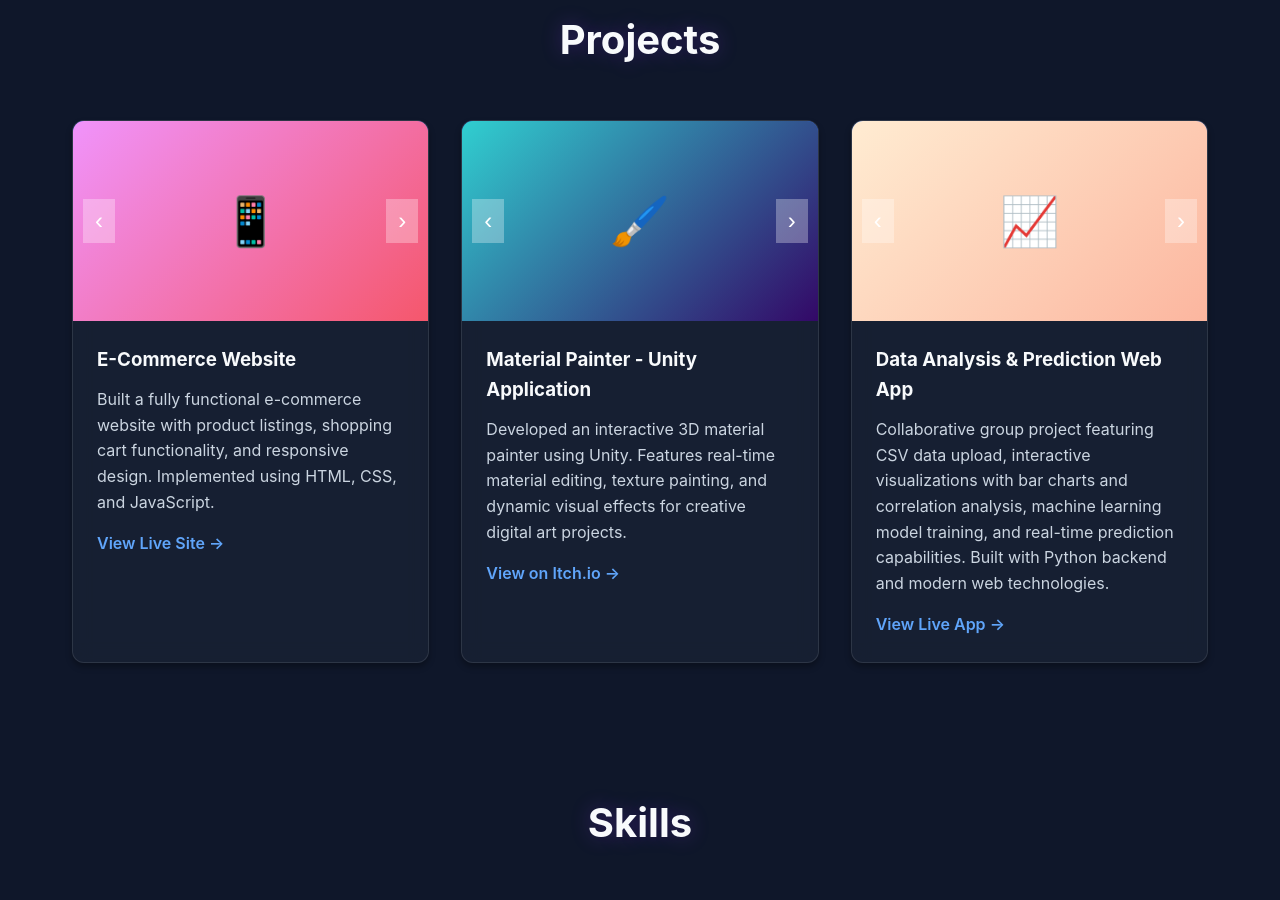
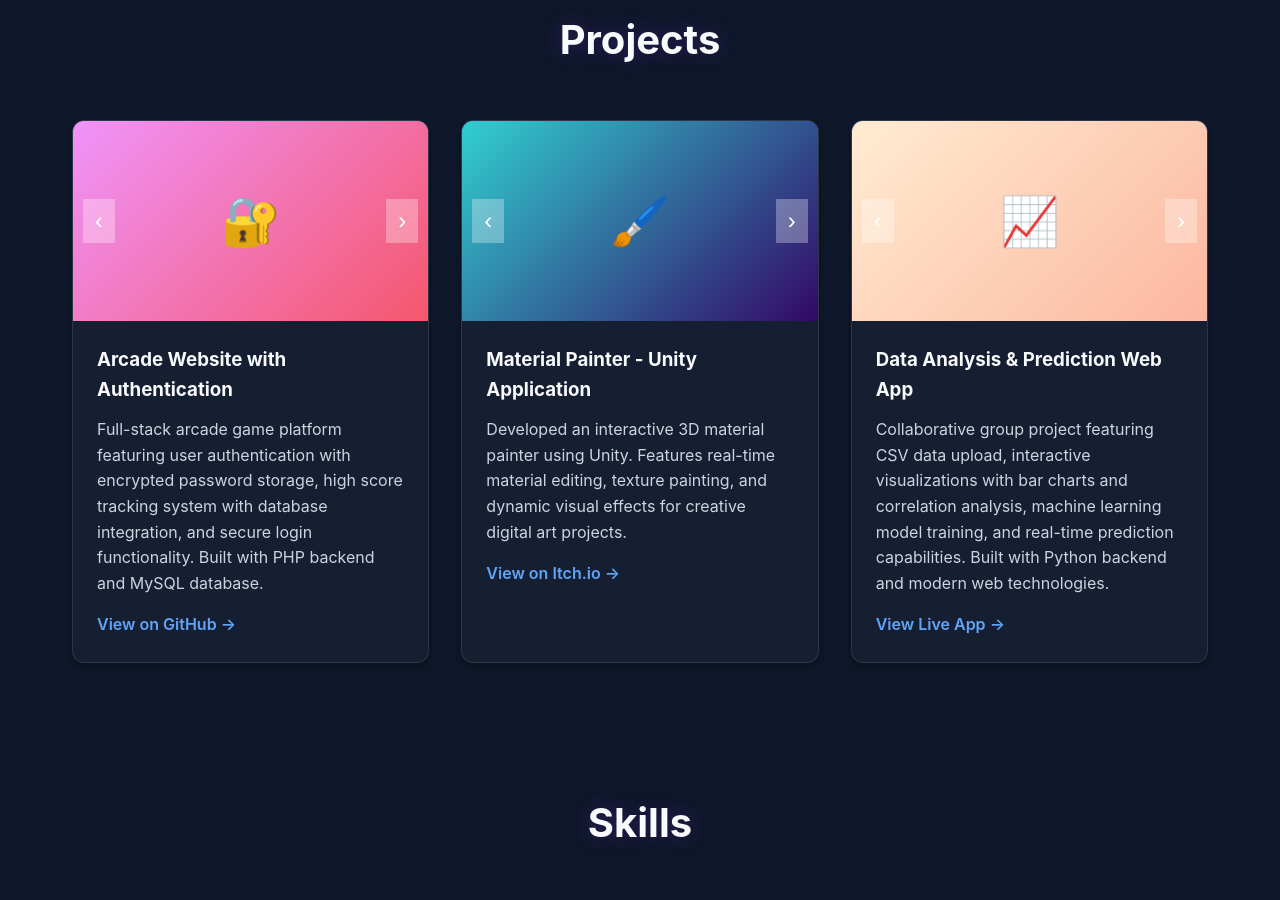
Before and after one commit to J0nFuentes/SDET101-Portfolio-Project-Jonathan-Fuentes, a plain HTML site: page index.html in a window 1280 px wide. Shown: the part 1620-2520 px from the top of the page. Drawn offline with Linux system fonts and the light colour scheme.

Commit message:
changed broken website link from projects

```diff
--- a/index.html
+++ b/index.html
@@ -675,17 +675,17 @@
                 <article class="project-card">
                     <div class="project-image">
                         <div class="carousel" id="carousel1">
-                            <div class="carousel-item active" style="background: linear-gradient(135deg, #667eea 0%, #764ba2 100%);">🛒</div>
-                            <div class="carousel-item" style="background: linear-gradient(135deg, #f093fb 0%, #f5576c 100%);">📱</div>
-                            <div class="carousel-item" style="background: linear-gradient(135deg, #4facfe 0%, #00f2fe 100%);">💳</div>
+                            <div class="carousel-item active" style="background: linear-gradient(135deg, #667eea 0%, #764ba2 100%);">🎮</div>
+                            <div class="carousel-item" style="background: linear-gradient(135deg, #f093fb 0%, #f5576c 100%);">🔐</div>
+                            <div class="carousel-item" style="background: linear-gradient(135deg, #4facfe 0%, #00f2fe 100%);">🏆</div>
                             <button class="carousel-btn prev" onclick="moveCarousel('carousel1', -1)">‹</button>
                             <button class="carousel-btn next" onclick="moveCarousel('carousel1', 1)">›</button>
                         </div>
                     </div>
                     <div class="project-content">
-                        <h3>E-Commerce Website</h3>
-                        <p>Built a fully functional e-commerce website with product listings, shopping cart functionality, and responsive design. Implemented using HTML, CSS, and JavaScript.</p>
-                        <a href="https://multishopinist.company.site/" class="project-link" target="_blank" rel="noopener noreferrer">View Live Site →</a>
+                        <h3>Arcade Website with Authentication</h3>
+                        <p>Full-stack arcade game platform featuring user authentication with encrypted password storage, high score tracking system with database integration, and secure login functionality. Built with PHP backend and MySQL database.</p>
+                        <a href="https://github.com/J0nFuentes/it202-jcf33" class="project-link" target="_blank" rel="noopener noreferrer">View on GitHub →</a>
                     </div>
                 </article>
 
```
